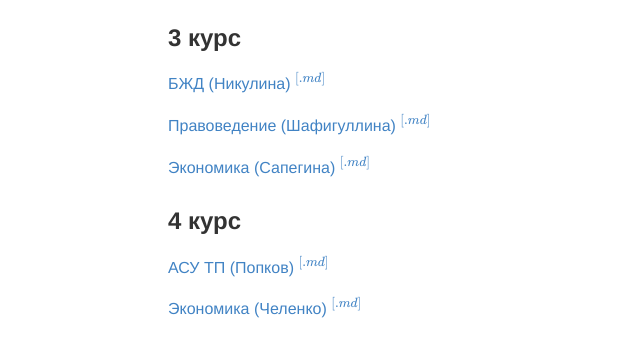
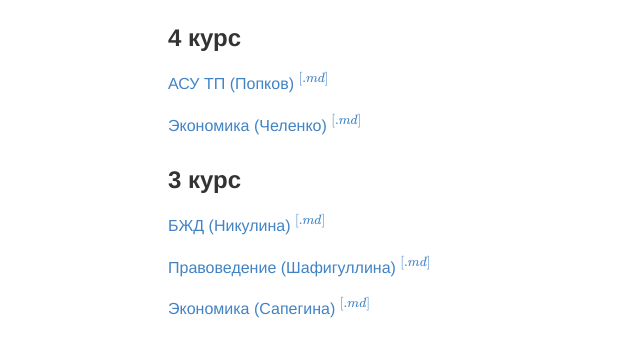
Before and after one commit to mikekurkin/lectures, a plain HTML site: page index.html in a window 1280 px wide. Shown: the part 86-442 px from the top of the page, without its empty margins (92-732 px from the left). Drawn offline with nearby package versions, Linux system fonts and the light colour scheme; some packages are replaced by stand-ins of ours.

Commit message:
Index change

```diff
--- a/index.html
+++ b/index.html
@@ -904,7 +904,13 @@ pre[class*="language-"].line-numbers > code {
 <style> @media print{ code[class*="language-"],pre[class*="language-"]{overflow: visible; word-wrap: break-word !important;} }</style></head><body><div class="markdown-body">
 <h1 id="toc_0">Index of /lectures/</h1>
 
-<h3 id="toc_1">3 курс</h3>
+<h3 id="toc_1">4 курс</h3>
+
+<p><a href="8_asutp.html">АСУ ТП (Попков)</a> <a href="8_asutp.md">\(^{[.md]}\)</a></p>
+
+<p><a href="8_economics.html">Экономика (Челенко)</a> <a href="8_economics.md">\(^{[.md]}\)</a></p>
+
+<h3 id="toc_2">3 курс</h3>
 
 <p><a href="7_bzd.html">БЖД (Никулина)</a> <a href="7_bzd.md">\(^{[.md]}\)</a></p>
 
@@ -912,12 +918,6 @@ pre[class*="language-"].line-numbers > code {
 
 <p><a href="7_economics.html">Экономика (Сапегина)</a> <a href="7_economics.md">\(^{[.md]}\)</a></p>
 
-<h3 id="toc_2">4 курс</h3>
-
-<p><a href="8_asutp.html">АСУ ТП (Попков)</a> <a href="8_asutp.md">\(^{[.md]}\)</a></p>
-
-<p><a href="8_economics.html">Экономика (Челенко)</a> <a href="8_economics.md">\(^{[.md]}\)</a></p>
-
 </div></body>
 
 </html>
```
Also changed, not shown: 1 other file.
